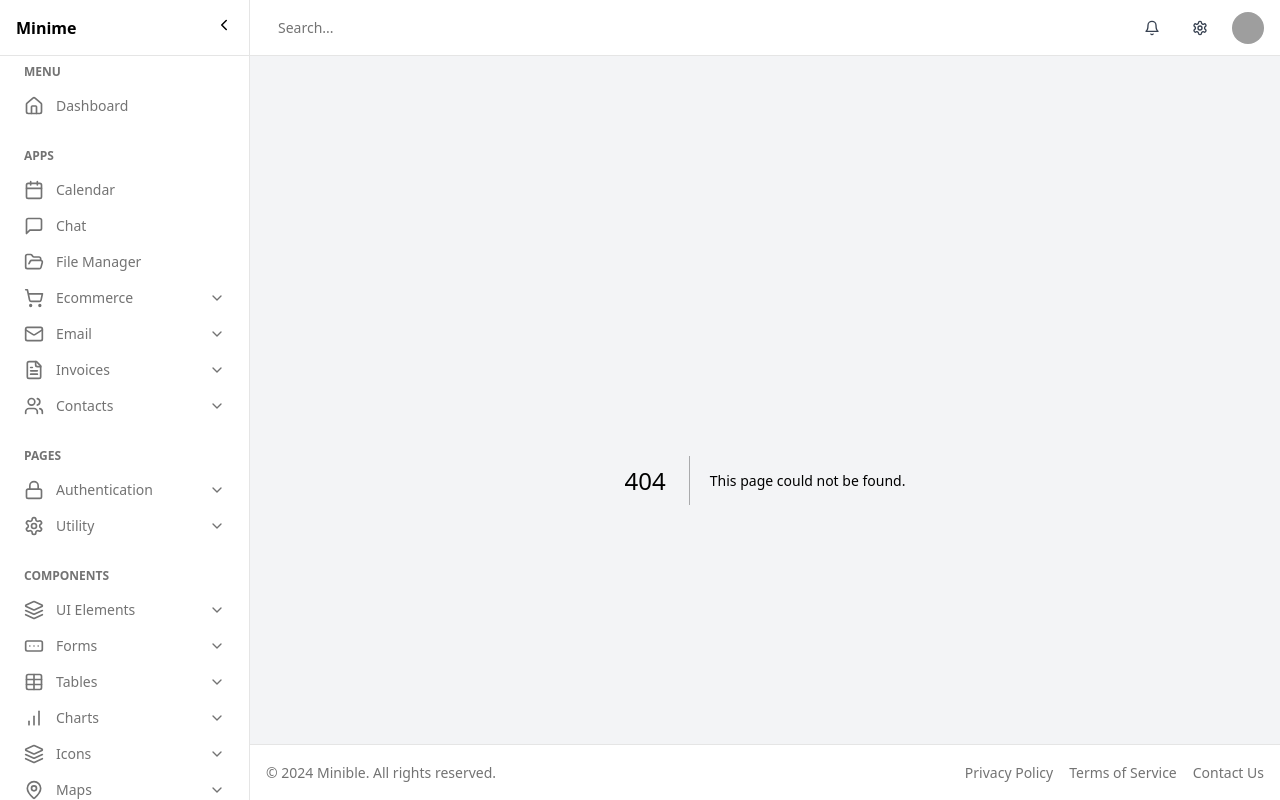
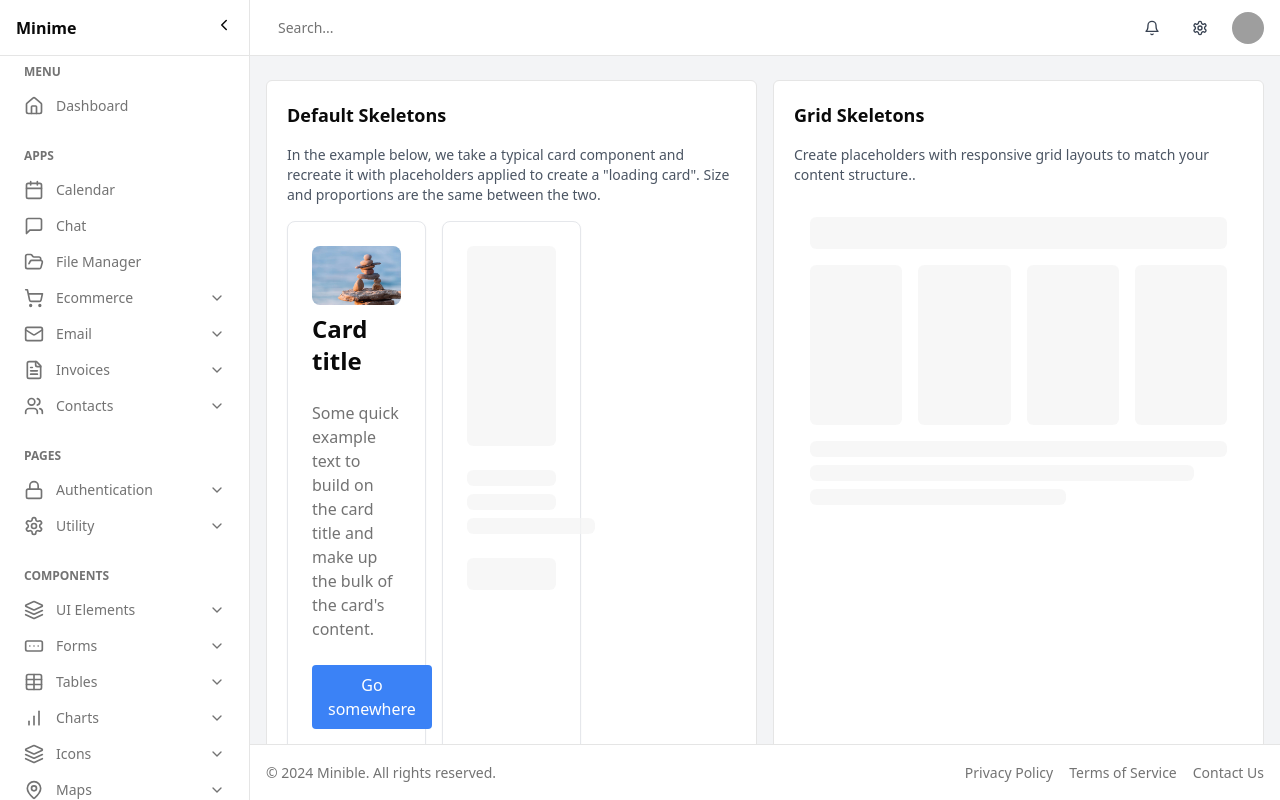
Before and after one commit to gamzesirin/theme-minime, a Next.js app: page /ui-elements/skeletons in a window 1280 px wide. Before the commit this address had no page. Built offline with nearby package versions, Linux system fonts and the light colour scheme; grey boxes are pictures that could not be loaded.

Commit message:
feat: add skeletons

```diff
--- a/app/globals.css
+++ b/app/globals.css
@@ -76,3 +76,24 @@ body {
 		@apply bg-background text-foreground;
 	}
 }
+
+@keyframes wave {
+	0% {
+		background-position: -200% 0;
+	}
+	100% {
+		background-position: 200% 0;
+	}
+}
+
+@keyframes glow {
+	0% {
+		opacity: 1;
+	}
+	50% {
+		opacity: 0.5;
+	}
+	100% {
+		opacity: 1;
+	}
+}
--- /dev/null
+++ b/app/ui-elements/skeletons/page.js
@@ -0,0 +1,46 @@
+import AnimationSkeleton from '@/components/ui-elements/skeletons/AnimationSkeleton'
+import DefaultSkeleton from '@/components/ui-elements/skeletons/DefaultSkeleton'
+import GridSkeleton from '@/components/ui-elements/skeletons/GridSkeleton'
+import ProfileSkeletons from '@/components/ui-elements/skeletons/ProfileSkeletons'
+import React from 'react'
+
+const SkeletonPage = () => {
+	return (
+		<div className="space-y-4">
+			<div className="flex flex-wrap space-x-4 -mx-2 ">
+				<div className=" flex-1 space-y-4 p-5 rounded-md bg-white border">
+					<h2 className="text-lg font-semibold mb-2">Default Skeletons</h2>
+					<p className="text-sm text-gray-600 mb-4">
+						In the example below, we take a typical card component and recreate it with placeholders applied to create a
+						"loading card". Size and proportions are the same between the two.
+					</p>
+					<DefaultSkeleton />
+				</div>
+				<div className=" flex-1 space-y-4 p-5 rounded-md bg-white border">
+					<h2 className="text-lg font-semibold mb-2">Grid Skeletons</h2>
+					<p className="text-sm text-gray-600 mb-4">
+						Create placeholders with responsive grid layouts to match your content structure..
+					</p>
+					<GridSkeleton />
+				</div>
+			</div>
+			<div className="flex flex-wrap space-x-4 -mx-2 ">
+				<div className=" flex-1 space-y-4 p-5 rounded-md bg-white border">
+					<h2 className="text-lg font-semibold mb-2">Animation in Skeletons</h2>
+					<p className="text-sm text-gray-600 mb-4">
+						Animate placeholders with wave or glow effects to better convey the perception of something being actively
+						loaded.
+					</p>
+					<AnimationSkeleton />
+				</div>
+				<div className=" flex-1 space-y-4 p-5 rounded-md bg-white border">
+					<h2 className="text-lg font-semibold mb-2">Profile Skeletons</h2>
+					<p className="text-sm text-gray-600 mb-4">Use class .btn-rounded for button round border.</p>
+					<ProfileSkeletons />
+				</div>
+			</div>
+		</div>
+	)
+}
+
+export default SkeletonPage
--- /dev/null
+++ b/components/ui-elements/skeletons/AnimationSkeleton.jsx
@@ -0,0 +1,18 @@
+import { CustomSkeleton } from '@/components/ui/skeleton'
+import React from 'react'
+
+const AnimationSkeleton = () => {
+	return (
+		<div className="space-y-4 bg-white p-4 rounded-lg">
+			<CustomSkeleton variant="wave" className="h-8" />
+			<CustomSkeleton variant="glow" className="h-8" />
+			<div className="space-y-2">
+				<CustomSkeleton variant="wave" />
+				<CustomSkeleton variant="wave" width="xl" />
+				<CustomSkeleton variant="wave" width="lg" />
+			</div>
+		</div>
+	)
+}
+
+export default AnimationSkeleton
--- /dev/null
+++ b/components/ui-elements/skeletons/DefaultSkeleton.jsx
@@ -0,0 +1,41 @@
+import React from 'react'
+import { Button } from '@/components/ui/button'
+import { Card, CardContent, CardFooter, CardHeader } from '@/components/ui/card'
+import { CustomSkeleton } from '@/components/ui/skeleton'
+import Image from 'next/image'
+const DefaultSkeleton = () => {
+	return (
+		<div className="grid  gap-4 md:grid-cols-3">
+			<Card>
+				<CardHeader className="space-y-2">
+					<Image src="/images/a.jpg" alt="Example" width={400} height={200} className="rounded-lg object-cover" />
+					<h3 className="text-2xl font-bold">Card title</h3>
+				</CardHeader>
+				<CardContent>
+					<p className="text-muted-foreground">
+						Some quick example text to build on the card title and make up the bulk of the card's content.
+					</p>
+				</CardContent>
+				<CardFooter>
+					<Button>Go somewhere</Button>
+				</CardFooter>
+			</Card>
+
+			<Card>
+				<CardHeader className="space-y-2">
+					<CustomSkeleton className="h-[200px]" />
+				</CardHeader>
+				<CardContent className="space-y-2">
+					<CustomSkeleton />
+					<CustomSkeleton />
+					<CustomSkeleton width="md" />
+				</CardContent>
+				<CardFooter>
+					<CustomSkeleton width="md" height="lg" />
+				</CardFooter>
+			</Card>
+		</div>
+	)
+}
+
+export default DefaultSkeleton
--- /dev/null
+++ b/components/ui-elements/skeletons/GridSkeleton.jsx
@@ -0,0 +1,22 @@
+import { CustomSkeleton } from '@/components/ui/skeleton'
+import React from 'react'
+
+const GridSkeleton = () => {
+	return (
+		<div className="space-y-4 bg-white p-4 rounded-lg">
+			<CustomSkeleton className="h-8 w-full" />
+			<div className="grid gap-4 md:grid-cols-2 lg:grid-cols-4">
+				{Array.from({ length: 4 }).map((_, i) => (
+					<CustomSkeleton key={i} className="h-40" />
+				))}
+			</div>
+			<div className="space-y-2">
+				<CustomSkeleton />
+				<CustomSkeleton width="xl" />
+				<CustomSkeleton width="lg" />
+			</div>
+		</div>
+	)
+}
+
+export default GridSkeleton
--- /dev/null
+++ b/components/ui-elements/skeletons/ProfileSkeletons.jsx
@@ -0,0 +1,46 @@
+'use client'
+
+import React from 'react'
+import { Card, CardContent, CardHeader } from '@/components/ui/card'
+import { CustomSkeleton } from '@/components/ui/skeleton'
+
+const ProfileSkeletons = () => {
+	return (
+		<div className="max-w-4xl mx-auto flex flex-row space-x-4">
+			<Card className="flex-1 flex flex-col">
+				<CardHeader className="flex flex-row items-center gap-4">
+					<CustomSkeleton className="h-16 w-16 rounded-full" />
+					<div className="space-y-2 flex-1">
+						<CustomSkeleton className="h-6 w-1/4" />
+						<CustomSkeleton className="h-4 w-1/3" />
+					</div>
+					<CustomSkeleton className="h-10 w-24" />
+				</CardHeader>
+				<CardContent className="space-y-4 flex-grow">
+					<CustomSkeleton className="h-4 w-full" />
+					<CustomSkeleton className="h-4 w-5/6" />
+					<CustomSkeleton className="h-4 w-4/6" />
+				</CardContent>
+			</Card>
+
+			<Card className="flex-1 flex flex-col">
+				<CardHeader>
+					<CustomSkeleton className="h-6 w-1/3 mb-2" />
+				</CardHeader>
+				<CardContent className="space-y-4 flex-grow">
+					{[...Array(3)].map((_, index) => (
+						<div key={index} className="flex items-center gap-3">
+							<CustomSkeleton className="h-10 w-10 rounded-full" />
+							<div className="space-y-2 flex-1">
+								<CustomSkeleton className="h-4 w-1/4" />
+								<CustomSkeleton className="h-3 w-1/3" />
+							</div>
+						</div>
+					))}
+				</CardContent>
+			</Card>
+		</div>
+	)
+}
+
+export default ProfileSkeletons
--- /dev/null
+++ b/components/ui/skeleton.jsx
@@ -0,0 +1,38 @@
+'use client'
+
+import * as React from 'react'
+import { cn } from '@/lib/utils'
+
+const skeletonVariants = {
+	default: 'bg-muted animate-pulse rounded-md',
+	card: 'bg-muted animate-pulse rounded-lg',
+	wave: 'bg-muted animate-[wave_2s_infinite] rounded-md',
+	glow: 'bg-muted animate-[glow_2s_infinite] rounded-md'
+}
+
+const widthVariants = {
+	full: 'w-full',
+	sm: 'w-16',
+	md: 'w-32',
+	lg: 'w-64',
+	xl: 'w-96'
+}
+
+const heightVariants = {
+	default: 'h-4',
+	sm: 'h-2',
+	md: 'h-4',
+	lg: 'h-8',
+	xl: 'h-16'
+}
+
+function CustomSkeleton({ className, variant = 'default', width = 'full', height = 'default', ...props }) {
+	return (
+		<div
+			className={cn(skeletonVariants[variant], widthVariants[width], heightVariants[height], className)}
+			{...props}
+		/>
+	)
+}
+
+export { CustomSkeleton }
```
